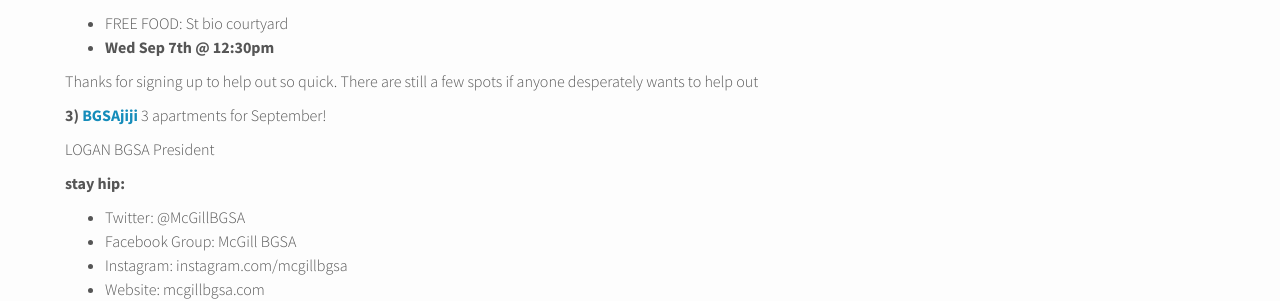
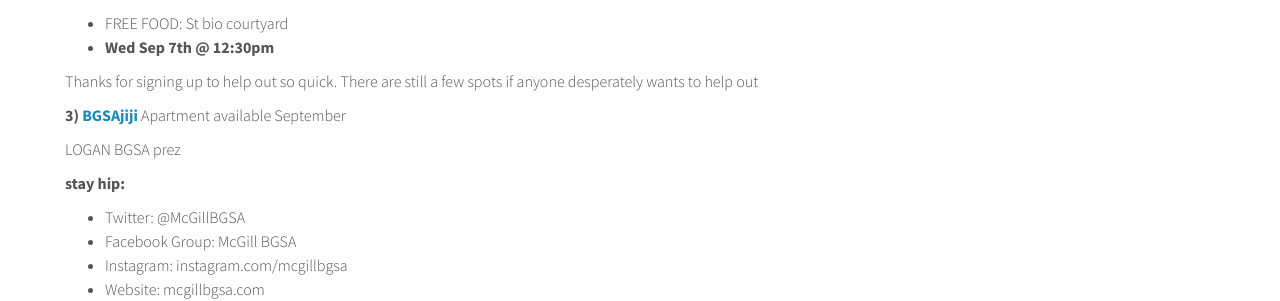
Before and after one commit to McGillBGSA/McGillBGSA.github.io, a Jekyll site: the page built from _posts/2016-08-29-Orientation_BBQ.md, in a window 1280 px wide and 1173 px high. Shown: the part 598-899 px from the top of the window. Built offline with Jekyll 4.4.1, drawn with Linux system fonts in a browser that asks for light colours; nearby versions of some CDN libraries.

Commit message:
Update 2016-08-29-Orientation_BBQ.md

```diff
--- a/_posts/2016-08-29-Orientation_BBQ.md
+++ b/_posts/2016-08-29-Orientation_BBQ.md
@@ -23,12 +23,12 @@ Email me if you have any other items you'd like to discuss at the GA
 
 Thanks for signing up to help out so quick. There are still a few spots if anyone desperately wants to help out
 
+
 **3) [BGSAjiji](https://docs.google.com/spreadsheets/d/1s9BcBibvzUni4RXZ90X5_LQtxD_19S6mxys_-VmQ1CM/edit?pli=1#gid=0)**
-3 apartments for September!
-
+     Apartment available September
 
 LOGAN
-BGSA President
+BGSA prez
 
 __stay hip:__
 
```
